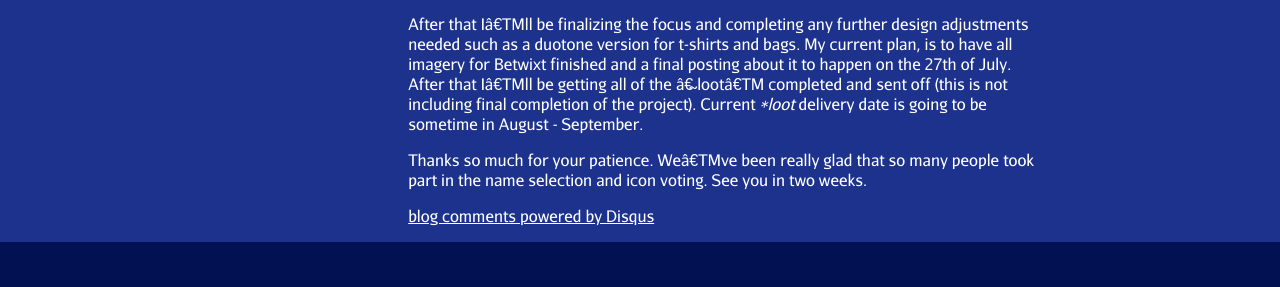
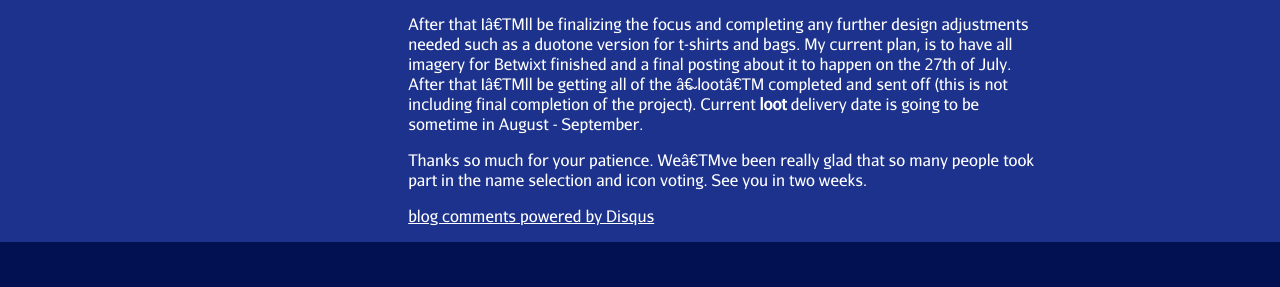
Before and after one commit to robeyh/robeyh.github.com, a Jekyll site: the page built from _posts/2012-06-29-Final-Betwixt-Icon-Creation.markdown, in a window 1280 px wide. Shown: the part 591-878 px from the top of the page. Built offline with Jekyll 4.4.1, drawn with Linux system fonts in a browser that asks for light colours; some web fonts are replaced; comment, search, counter and statistics services are not loaded.

```diff
--- a/_posts/2012-06-29-Final-Betwixt-Icon-Creation.markdown
+++ b/_posts/2012-06-29-Final-Betwixt-Icon-Creation.markdown
@@ -9,6 +9,6 @@ Hey everyone, this is [@pythonliving](https://twitter.com/#!/pythonliving).  Now
 
 I'll be sticking with this base theme, but going in a couple of minorly different directions for the next two weeks.  On July 13th I'll be posting another entry here on the FLB blog showing my new designs.  I'll make sure it gets posted on the Kickstarter update page and the forum, so everyone gets a chance to see the ideas.  At this point you can provide any final input you have, regarding which design I should focus on.  Any blog comments will heavily influence our direction, so make sure to watch for the update.  We'll likely not do another round of voting unless a fork in design occurs.
 
-After that I'll be finalizing the focus and completing any further design adjustments needed such as a duotone version for t-shirts and bags.  My current plan, is to have all imagery for Betwixt finished and a final posting about it to happen on the 27th of July.  After that I'll be getting all of the 'loot' completed and sent off (this is not including final completion of the project).  Current **loot* delivery date is going to be sometime in August - September.
+After that I'll be finalizing the focus and completing any further design adjustments needed such as a duotone version for t-shirts and bags.  My current plan, is to have all imagery for Betwixt finished and a final posting about it to happen on the 27th of July.  After that I'll be getting all of the 'loot' completed and sent off (this is not including final completion of the project).  Current **loot** delivery date is going to be sometime in August - September.
 
 Thanks so much for your patience.  We've been really glad that so many people took part in the name selection and icon voting.  See you in two weeks.
```
